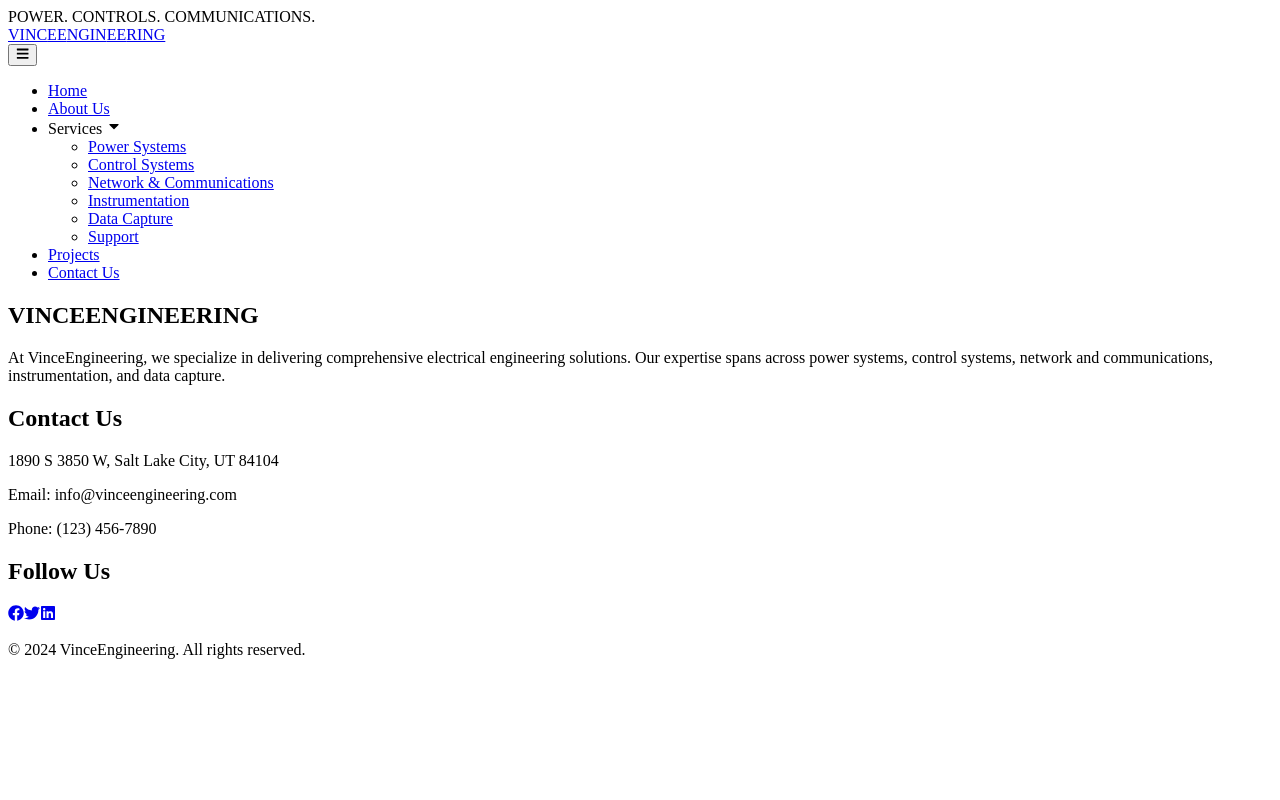
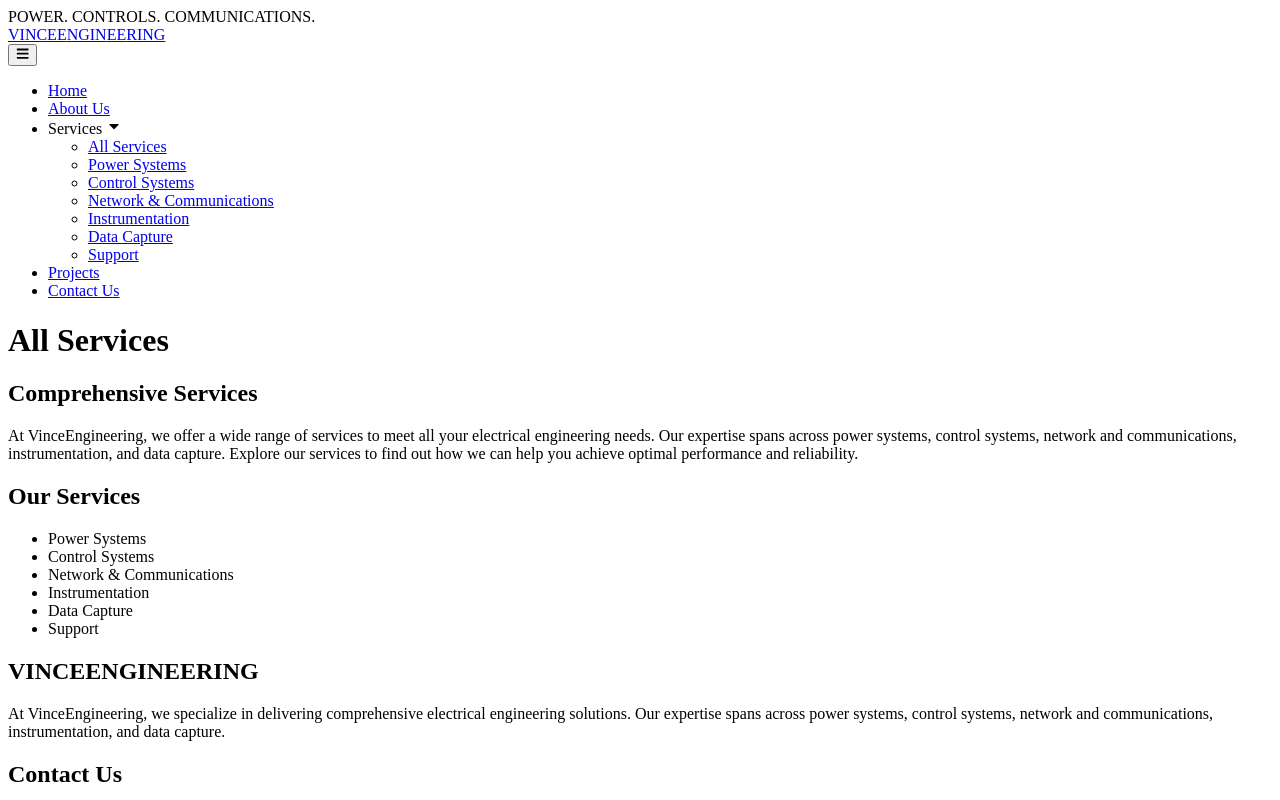
Before and after one commit to JaxsonM/vinceengineering, a React (Create React App) app: page /services/all in a window 1280 px wide. Shown: the top 800 px of the page. Built offline with nearby package versions, Linux system fonts and the light colour scheme; grey boxes are pictures that could not be loaded.

Commit message:
Created an all services page

```diff
--- a/src/App.tsx
+++ b/src/App.tsx
@@ -16,6 +16,7 @@ import DataCapture from './pages/DataCapture';
 import Support from './pages/Support';
 import Projects from './pages/Projects';
 import ContactUs from './pages/ContactUs';
+import AllServices from './pages/AllServices';
 
 const App: React.FC = () => {
   return (
@@ -31,6 +32,7 @@ const App: React.FC = () => {
         <Route path="/services/instrumentation" element={<Instrumentation />} />
         <Route path="/services/data-capture" element={<DataCapture />} />
         <Route path="/services/support" element={<Support />} />
+        <Route path="/services/all" element={<AllServices />} />
         <Route path="/projects" element={<Projects />} />
         <Route path="/contact" element={<ContactUs />} />
       </Routes>
--- a/src/components/NavBar.tsx
+++ b/src/components/NavBar.tsx
@@ -79,6 +79,11 @@ const NavBar: React.FC = () => {
           </div>
           <ul ref={dropdownRef} className={`absolute left-0 mt-2 w-48 bg-white text-black rounded-md shadow-lg transform transition-all duration-300 z-50 ${isServicesDropdownOpen ? 'max-h-96 opacity-100' : 'max-h-0 opacity-0'} overflow-hidden`}>
             <li>
+              <NavLink to="/services/all" className="block px-4 py-2 hover:bg-gray-200" onClick={handleServiceClick}>
+                All Services
+              </NavLink>
+            </li>
+            <li>
               <NavLink to="/services/power-systems" className={({ isActive }) => isActive ? "block px-4 py-2 bg-gray-200" : "block px-4 py-2 hover:bg-gray-200"} onClick={handleServiceClick}>
                 Power Systems
               </NavLink>
--- /dev/null
+++ b/src/pages/AllServices.tsx
@@ -0,0 +1,35 @@
+import React from 'react';
+
+const AllServices: React.FC = () => {
+  return (
+    <div className="flex flex-col items-center pt-24 px-4 md:px-20 mt-4">
+      <div className="w-full text-center">
+        <h1 className="text-3xl md:text-6xl font-bold">All Services</h1>
+        <div className="dividing-line"></div>
+      </div>
+      <div className="text-image-layout my-10">
+        <div className="text-container">
+          <h2 className="text-title">Comprehensive Services</h2>
+          <div className="dividing-line"></div>
+          <p className="text-p">
+            At VinceEngineering, we offer a wide range of services to meet all your electrical engineering needs. Our expertise spans across power systems, control systems, network and communications, instrumentation, and data capture. Explore our services to find out how we can help you achieve optimal performance and reliability.
+          </p>
+        </div>
+        <div className="image-container" style={{ backgroundImage: "url('/images/service-overview.jpg')" }}></div>
+      </div>
+      <div className="w-full text-left px-6 md:px-10">
+        <h2 className="text-2xl md:text-4xl font-semibold mb-4">Our Services</h2>
+        <ul className="list-disc list-inside text-lg md:text-xl">
+          <li className="mb-2">Power Systems</li>
+          <li className="mb-2">Control Systems</li>
+          <li className="mb-2">Network & Communications</li>
+          <li className="mb-2">Instrumentation</li>
+          <li className="mb-2">Data Capture</li>
+          <li className="mb-2">Support</li>
+        </ul>
+      </div>
+    </div>
+  );
+};
+
+export default AllServices;
```
Lines whose indentation alone changed are shown as unchanged.
